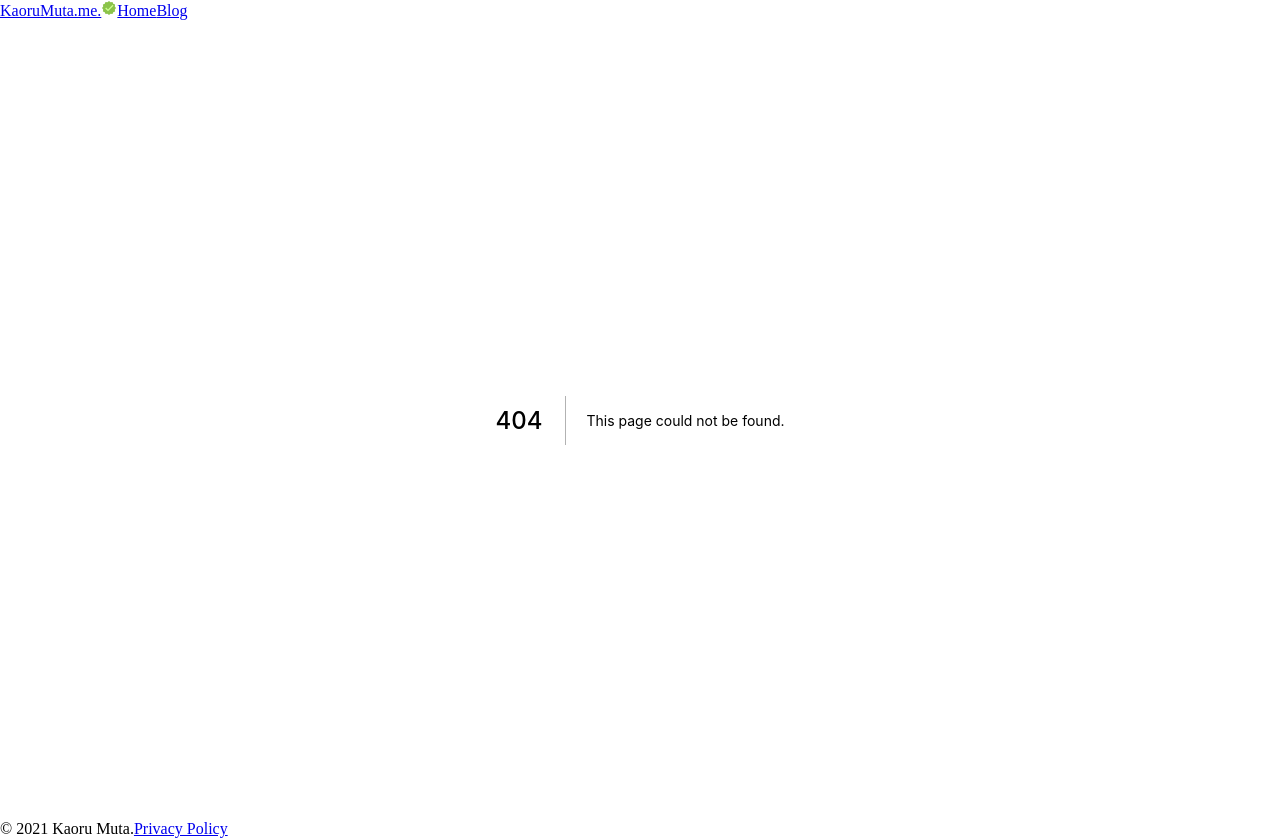
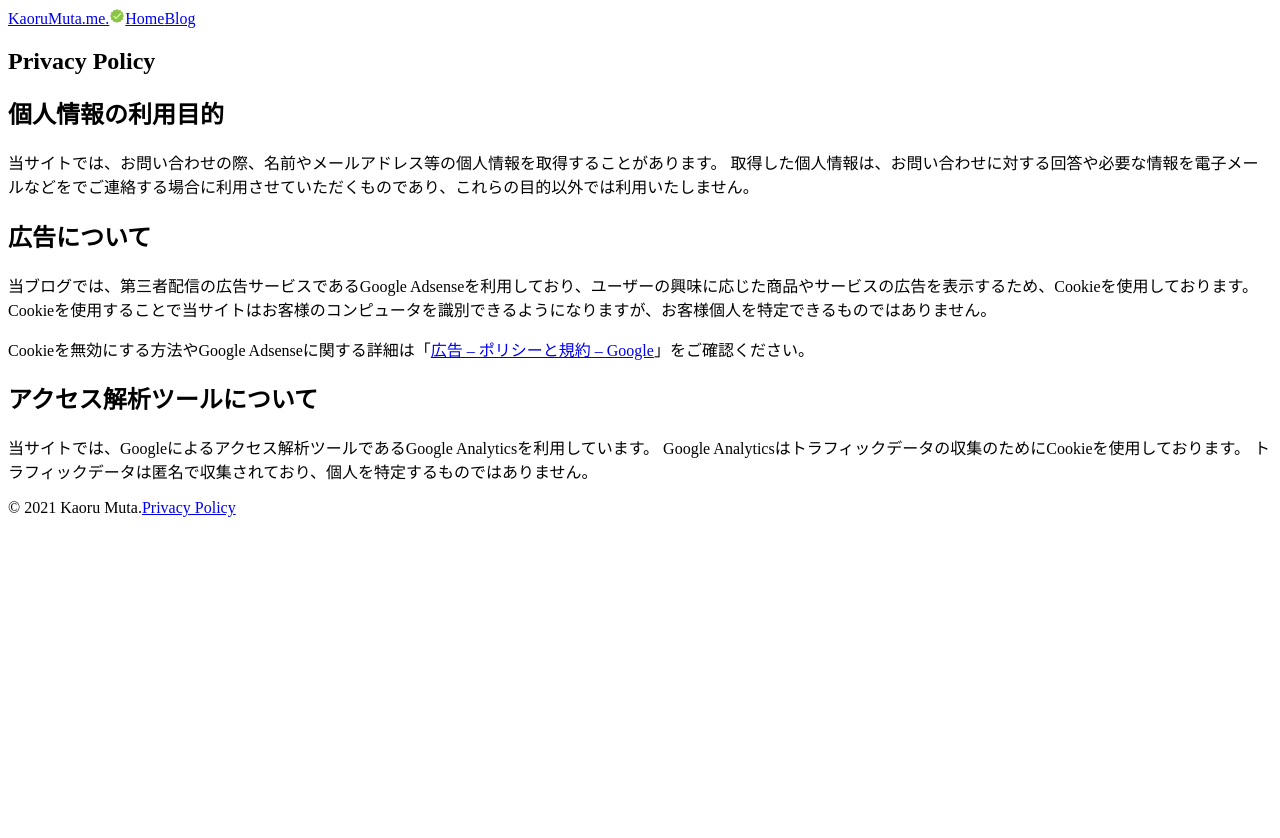
Before and after one commit to KaoruMuta/KaoruMuta.me, a Next.js app: page /privacy in a window 1280 px wide. Before the commit this address had no page. After the commit the page ends 800 px from the top, so only its background shows below. Built offline with nearby package versions, Linux system fonts and the light colour scheme.

Commit message:
feat: create private policy page

```diff
--- a/components/Footer.tsx
+++ b/components/Footer.tsx
@@ -1,11 +1,12 @@
 import Link from 'next/link';
+import { AppConstants } from '../constants/AppConstants';
 
 const Footer = () => {
   return (
     <footer className="flex flex-row font-sans pb-8">
       <span className="block flex-1 font-semibold">&copy; 2021 Kaoru Muta.</span>
-      <Link href="/privacy-policy">
-        <a className="block justify-end">Privacy Policy</a>
+      <Link href={AppConstants.PrivacyPage.PATH}>
+        <a className="block justify-end hover:opacity-hover">{AppConstants.PrivacyPage.NAME}</a>
       </Link>
     </footer>
   );
--- a/components/Profile.tsx
+++ b/components/Profile.tsx
@@ -7,8 +7,7 @@ const Profile = () => {
     <div className="flex flex-auto flex-col-reverse items-center justify-center min-h-full xl:flex-row">
       <div className="mt-8 text-center xl:mt-0 xl:text-left">
         <div className="font-sans cursor-default">
-          <span className="font-semibold text-4xl sm:text-5xl md:text-6xl xl:text-7xl">Kaoru Muta</span>
-          <br></br>
+          <span className="block font-semibold text-4xl sm:text-5xl md:text-6xl xl:text-7xl">Kaoru Muta</span>
           <span className="text-sm sm:text-base md:text-xl xl:text-2xl">Application Engineer</span>
         </div>
         <section className="flex flex-row mt-8 space-x-8 justify-center xl:justify-start">
--- a/constants/AppConstants.ts
+++ b/constants/AppConstants.ts
@@ -10,4 +10,10 @@ export namespace AppConstants {
     export const TITLE = 'tionblog';
     export const PATH = '/blog';
   }
+
+  export namespace PrivacyPage {
+    export const NAME = 'Privacy Policy';
+    export const TITLE = 'Privacy Policy';
+    export const PATH = '/privacy';
+  }
 }
--- /dev/null
+++ b/pages/privacy.tsx
@@ -0,0 +1,47 @@
+import Head from 'next/head';
+import Title from '../components/Title';
+import { AppConstants } from '../constants/AppConstants';
+
+const Privacy = () => {
+  return (
+    <>
+      <Head>
+        <title>{AppConstants.PrivacyPage.TITLE}</title>
+      </Head>
+      <article className="prose max-w-none my-8 xl:my-16">
+        <Title name={AppConstants.PrivacyPage.NAME} />
+        <h2>個人情報の利用目的</h2>
+        <p>
+          当サイトでは、お問い合わせの際、名前やメールアドレス等の個人情報を取得することがあります。
+          取得した個人情報は、お問い合わせに対する回答や必要な情報を電子メールなどをでご連絡する場合に利用させていただくものであり、これらの目的以外では利用いたしません。
+        </p>
+        <h2>広告について</h2>
+        <p>
+          当ブログでは、第三者配信の広告サービスであるGoogle
+          Adsenseを利用しており、ユーザーの興味に応じた商品やサービスの広告を表示するため、Cookieを使用しております。
+          Cookieを使用することで当サイトはお客様のコンピュータを識別できるようになりますが、お客様個人を特定できるものではありません。
+        </p>
+        <p>
+          Cookieを無効にする方法やGoogle Adsenseに関する詳細は「
+          <a
+            href="https://policies.google.com/technologies/ads?gl=jp"
+            target="_blank"
+            rel="noreferrer noopener"
+            aria-label="広告 - ポリシーと規約 - Google (新しいタブで開く)"
+          >
+            広告 – ポリシーと規約 – Google
+          </a>
+          」をご確認ください。
+        </p>
+        <h2>アクセス解析ツールについて</h2>
+        <p>
+          当サイトでは、Googleによるアクセス解析ツールであるGoogle Analyticsを利用しています。 Google
+          Analyticsはトラフィックデータの収集のためにCookieを使用しております。
+          トラフィックデータは匿名で収集されており、個人を特定するものではありません。
+        </p>
+      </article>
+    </>
+  );
+};
+
+export default Privacy;
```
